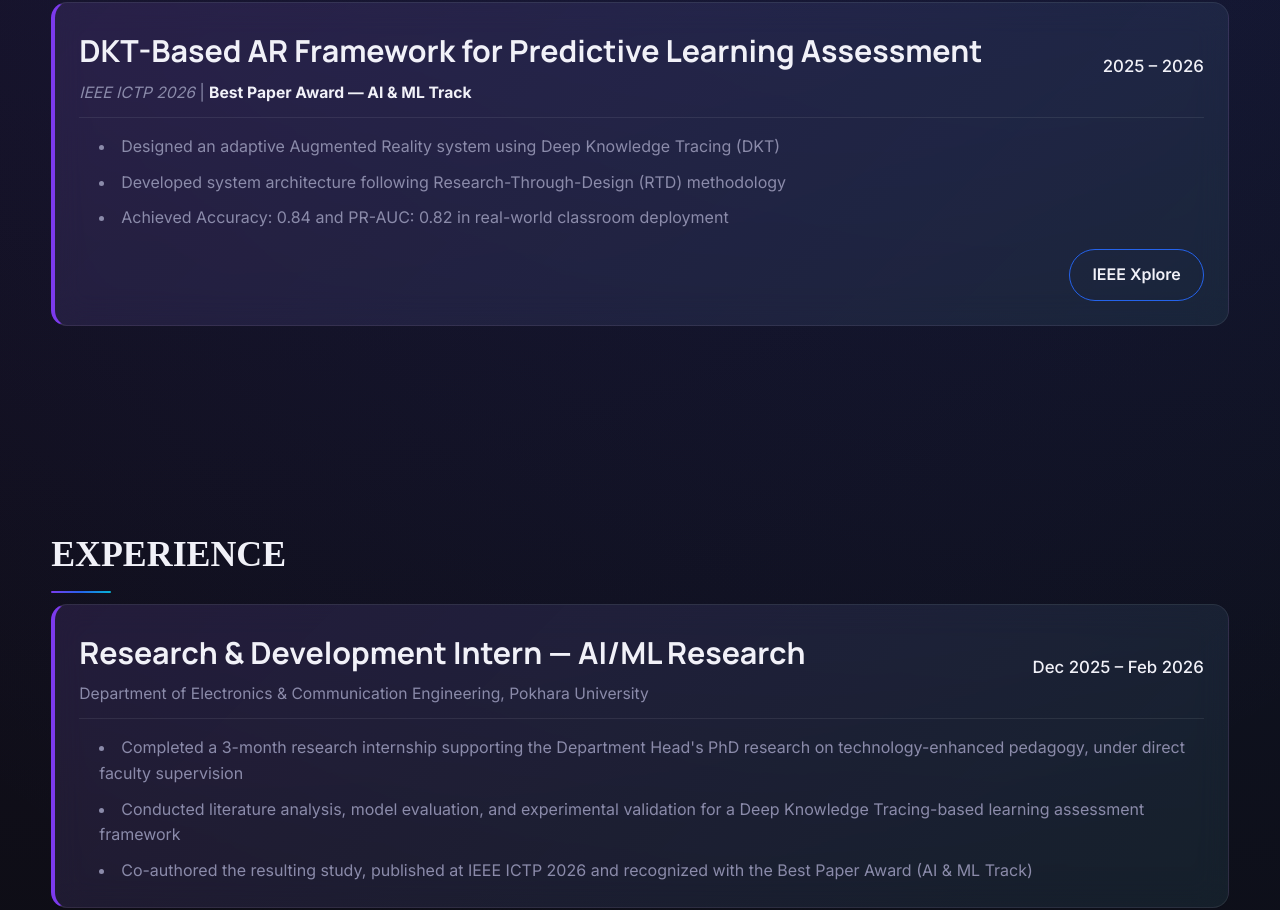
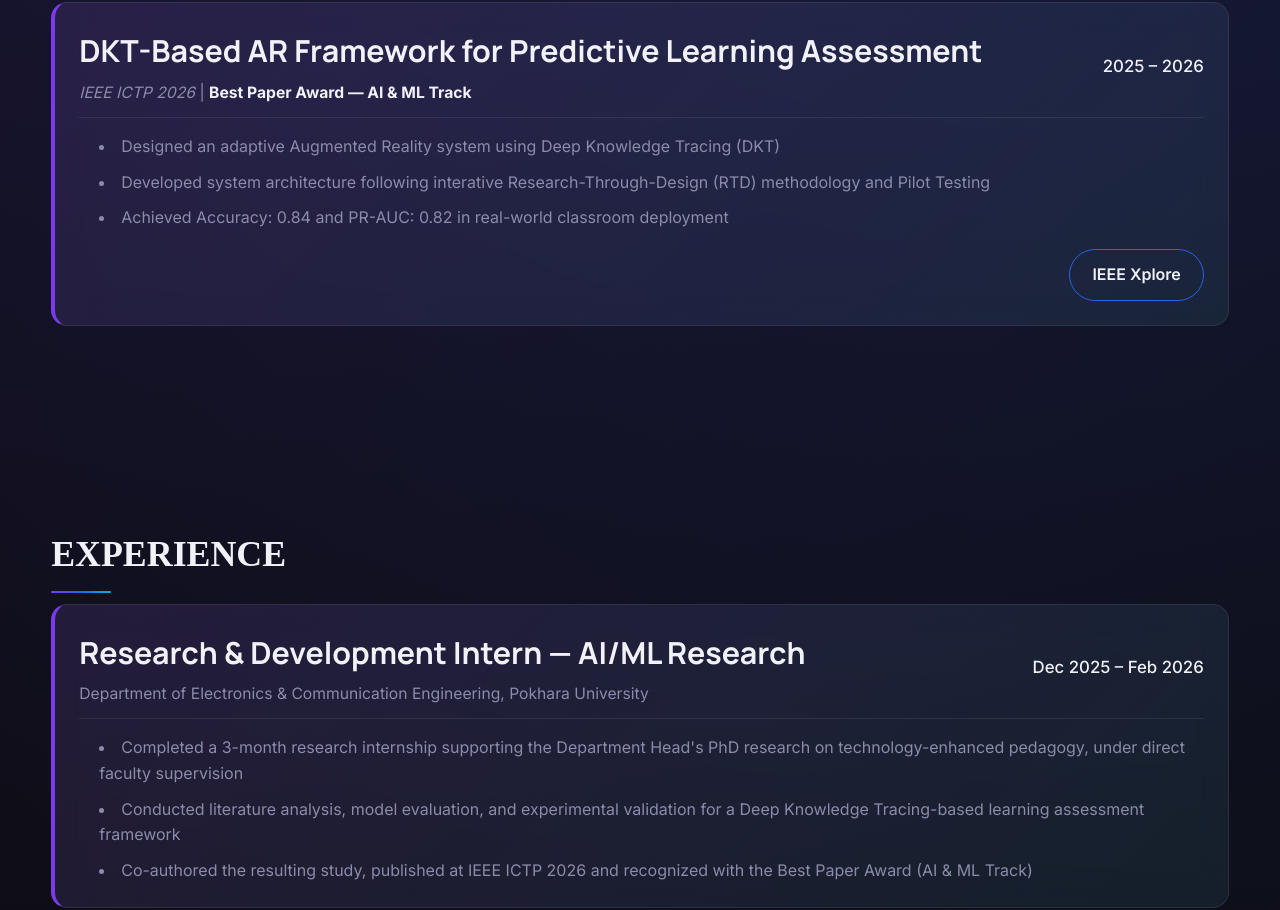
Before and after one commit to Anup806/portfolio-website, a React (Vite) app: page / in a window 1280 px wide. Shown: the part 1736-2646 px from the top of the page. Built offline with nearby package versions, Linux system fonts and the light colour scheme; a web font is replaced by a local one.

Commit message:
Modified research points

```diff
--- a/src/components/Research.jsx
+++ b/src/components/Research.jsx
@@ -17,7 +17,7 @@ function Research() {
 
           <ul className="research-points">
             <li>Designed an adaptive Augmented Reality system using Deep Knowledge Tracing (DKT)</li>
-            <li>Developed system architecture following Research-Through-Design (RTD) methodology</li>
+            <li>Developed system architecture following interative Research-Through-Design (RTD) methodology and Pilot Testing</li>
             <li>Achieved Accuracy: 0.84 and PR-AUC: 0.82 in real-world classroom deployment</li>
           </ul>
 
```
